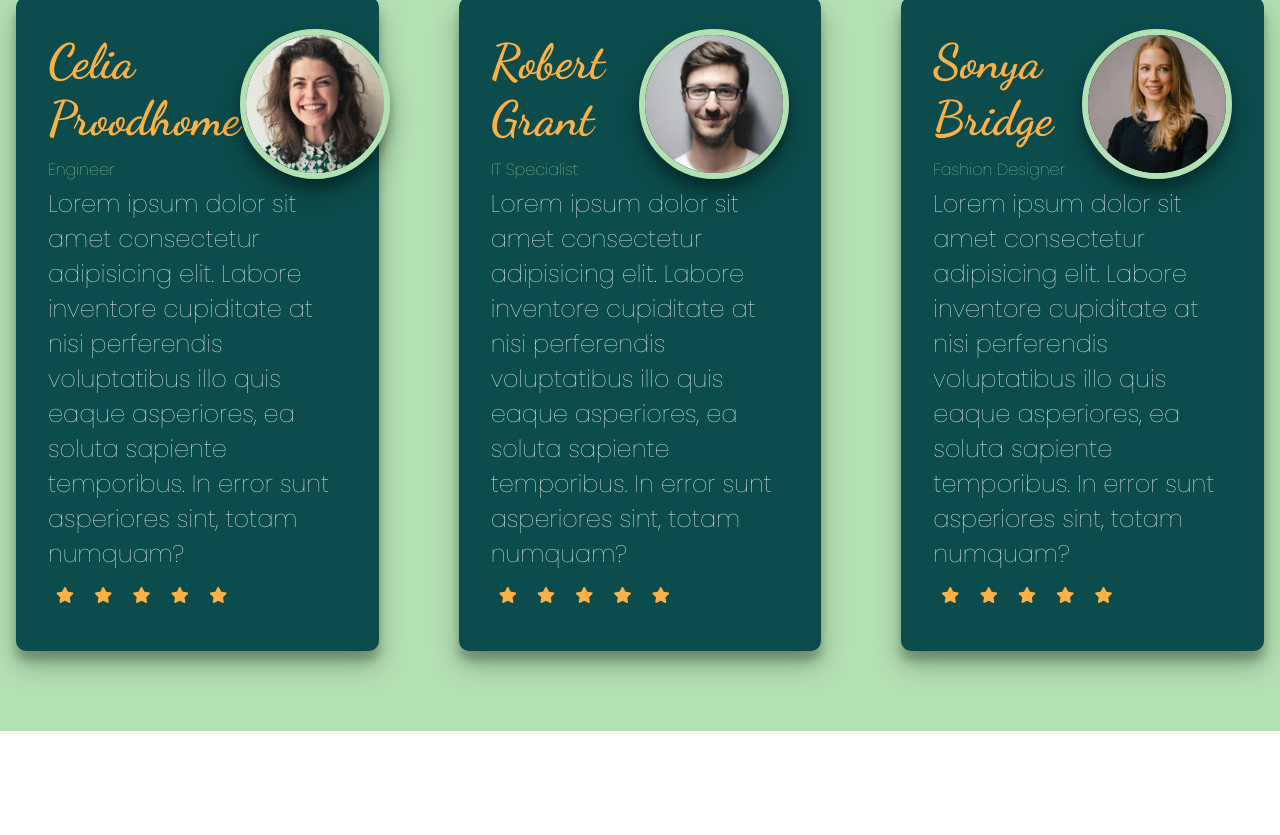
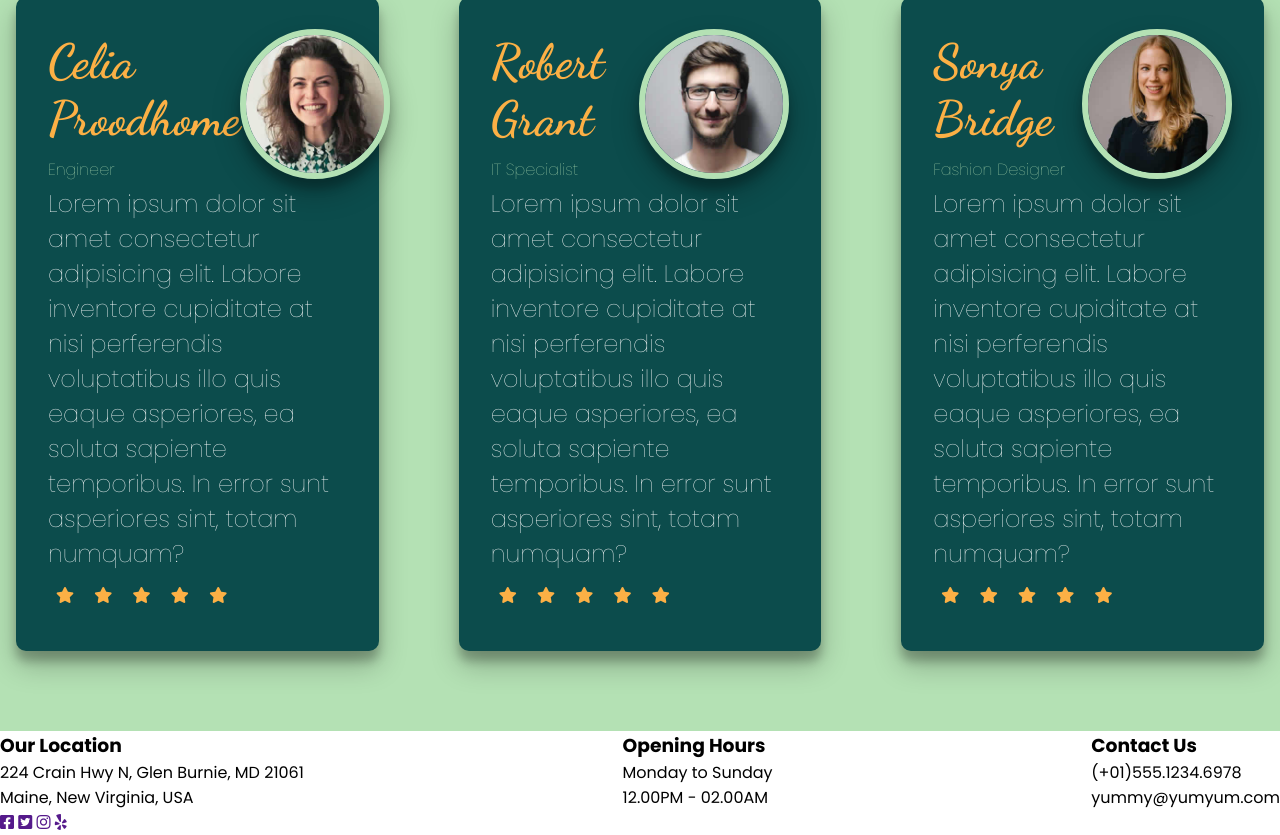
Before and after one commit to iuvetravel/Carluccios, a plain HTML site: page index.html in a window 1280 px wide. Shown: the part 4346-5181 px from the top of the page. Before the commit the page ends 5077 px from the top, so only its background shows below. Drawn offline with Linux system fonts and the light colour scheme.

Commit message:
Add files via upload

```diff
--- a/index.html
+++ b/index.html
@@ -399,7 +399,37 @@
       </div>
     </section>
     <!-- End Opinions Section -->
-
+    <!-- Footer -->
+    <footer class="footer" id="contact">
+      <div class="container">
+        <div class="row">
+          <div class="footer-item">
+            <h3>Our Location</h3>
+            <p>
+              224 Crain Hwy N, Glen Burnie, MD 21061 <br />Maine, New Virginia,
+              USA
+            </p>
+          </div>
+          <div class="footer-item">
+            <h3>Opening Hours</h3>
+            Monday to Sunday<br />
+            12.00PM - 02.00AM
+          </div>
+          <div class="footer-item">
+            <h3>Contact Us</h3>
+            <p>(+01)555.1234.6978</p>
+            <p>yummy@yumyum.com</p>
+          </div>
+        </div>
+      </div>
+      <div class="social-links">
+        <a href=""><i class="fab fa-facebook-square"></i></a>
+        <a href=""><i class="fab fa-twitter-square"></i></a>
+        <a href=""><i class="fab fa-instagram"></i></a>
+        <a href=""><i class="fab fa-yelp"></i></a>
+      </div>
+    </footer>
+    <!-- End Footer -->
     <script src="js/main.js"></script>
   </body>
 </html>
```
